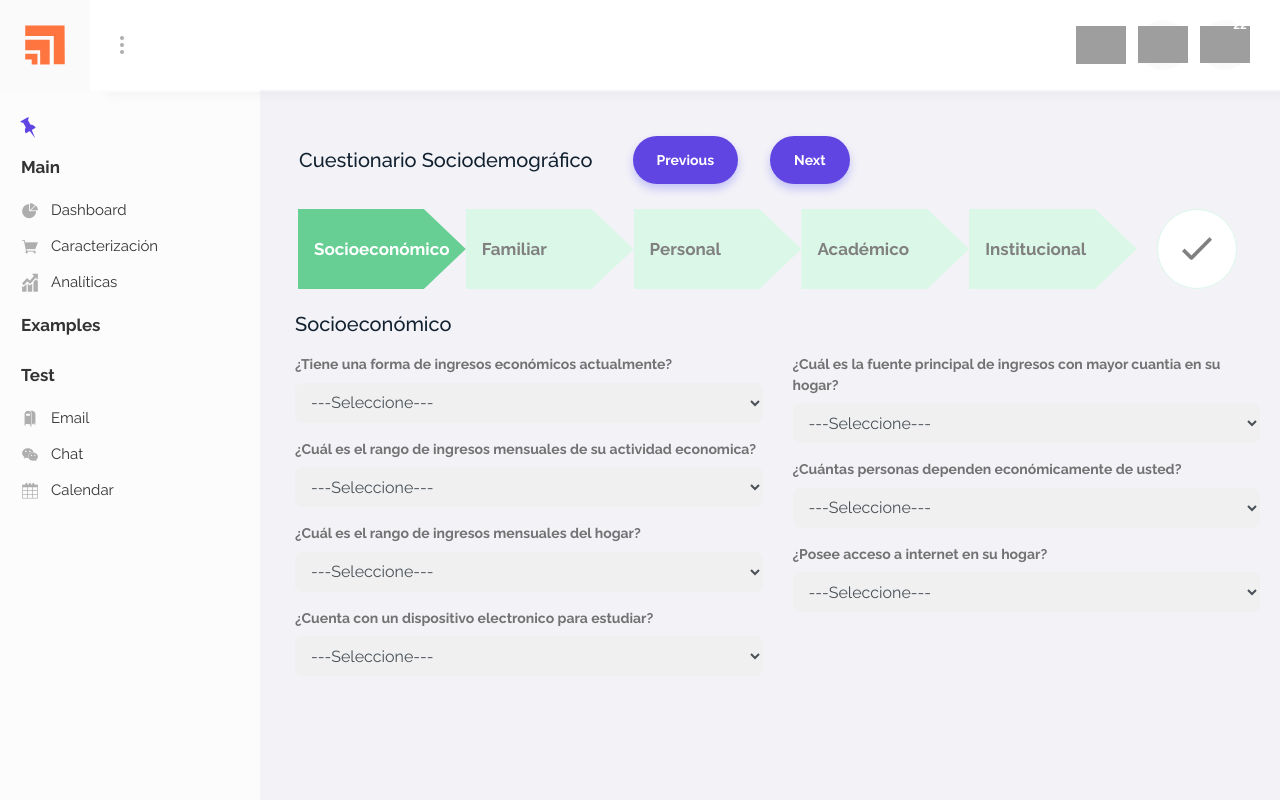
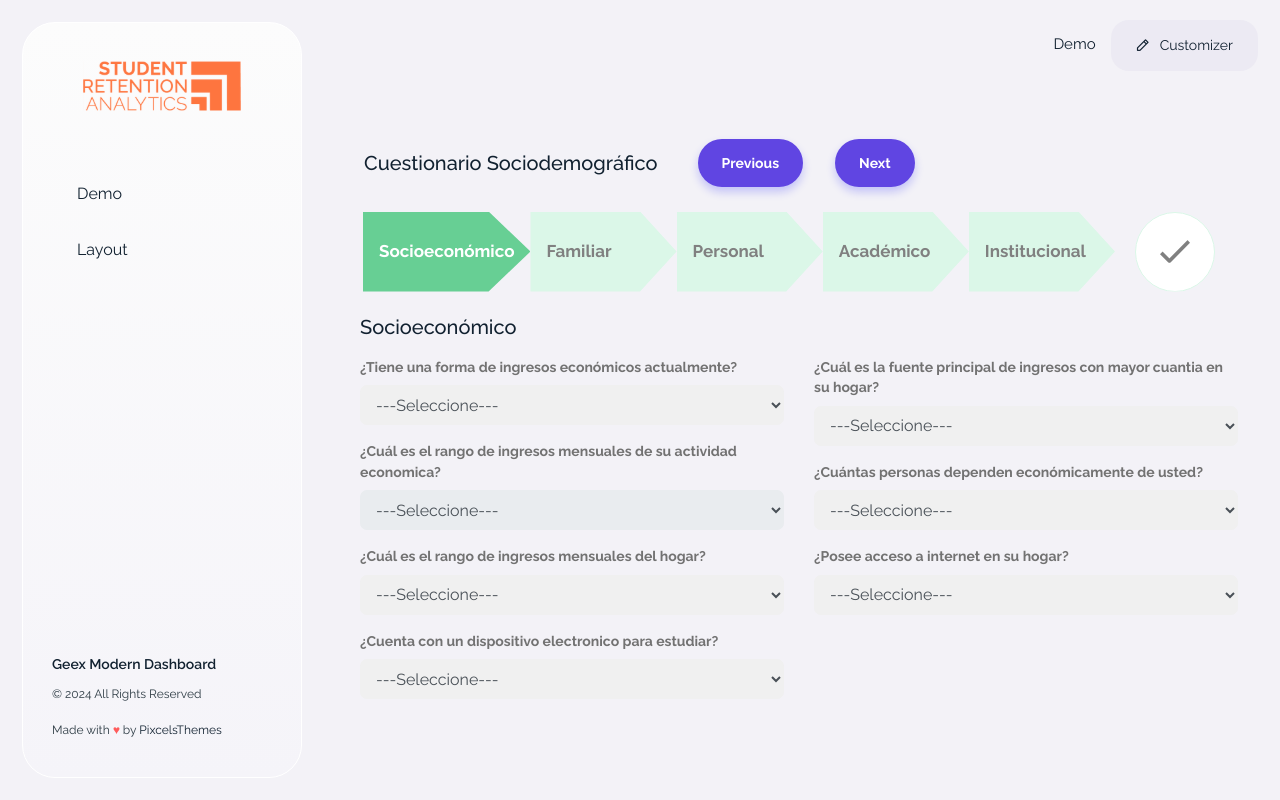
Before and after one commit to OmarcorzO/SRA, a React (Vite) app: page /instrumento in a window 1280 px wide. Built offline with nearby package versions, Linux system fonts and the light colour scheme; grey boxes are pictures that could not be loaded.

Commit message:
Avances de sidebar

```diff
--- a/src/Layouts/FullLayout.tsx
+++ b/src/Layouts/FullLayout.tsx
@@ -7,12 +7,12 @@ import { ReactNode } from "react";
 
 const FullLayout = ({ children }: { children: ReactNode }) => {
   return (
-    <div className="wrapper">
+    <div>
       <Header />
-      <div className="main-wrapper">
+      <main className="geex-main-content">
         <Sidebar />
         <Outlet>{children}</Outlet>
-      </div>
+      </main>
     </div>
   );
 };
--- a/src/assets/GeexStyles/css/sidebar.css
+++ b/src/assets/GeexStyles/css/sidebar.css
@@ -204,7 +204,6 @@ Sidebar
 }
 
 .geex-sidebar__submenu {
-  display: none;
   width: 100%;
   -webkit-box-shadow: 0 3px 10px rgba(0, 0, 0, 0.1);
           box-shadow: 0 3px 10px rgba(0, 0, 0, 0.1);
--- /dev/null
+++ b/src/components/Components.scss
@@ -0,0 +1,55 @@
+.logo-lg {
+    display: block;
+    justify-content: center;
+}
+
+.logo-sm {
+    display: none;
+}
+
+.geex-sidebar {
+    position: fixed;
+    top: 22px;
+    inset-inline-start: 22px;
+    max-width: 20%;
+    padding: 38px 29px;
+    border-radius: 33px;
+    height: 100%;
+    max-height: calc(100vh - 44px);
+    overflow-y: auto;
+    scrollbar-width: none;
+    border: 1px solid var(--white-color);
+    z-index: 100;
+}
+
+
+@media only screen and (max-width: 992px) {
+    .geex-sidebar {
+        min-width: 120px;
+    }
+
+    .geex-main-content {
+        padding-inline-start: 170px;
+    }
+
+    .logo-sm {
+        display: block;
+    }
+
+    .logo-lg {
+        display: none;
+    }
+}
+
+// Sidebar
+.geex-sidebar__submenu {
+    // max-height: 0;
+    // opacity: 0;
+    // overflow: hidden;
+    transition: max-height 0.3s ease-out, opacity 0.3s ease-out;
+  }
+
+.geex-sidebar__menu__item.open .geex-sidebar__submenu {
+    // max-height: 300px; /* Ajusta según el contenido */
+    opacity: 1;
+  }
--- a/src/components/Header.tsx
+++ b/src/components/Header.tsx
@@ -3,109 +3,38 @@ import React from 'react'
 const Header = () => {
   return (
     // Header
-    <header className="header white-bg fixed-top d-flex align-content-center flex-wrap">
-      <div className="logo">
-        <a href="/" className="default-logo">
-          <img src="assets/img/logo.svg" alt="Logo" />
-        </a>
-        <a href="/" className="mobile-logo">
-          <img src="assets/img/mobile-logo.svg" alt="Mobile Logo" />
-        </a>
-      </div>
-
-      <div className="main-header">
-        <div className="container-fluid">
-          <div className="row justify-content-between">
-            <div className="col-3 col-lg-1 col-xl-4">
-              <div className="main-header-left h-100 d-flex align-items-center">
-                <div className="main-header-user">
-                  <a href="#" className="d-flex align-items-center">
-                    <div className="menu-icon">
-                      <span></span>
-                      <span></span>
-                      <span></span>
-                    </div>
-                    <div className="user-profile d-xl-flex align-items-center d-none">
-                      <div className="user-avatar">
-                        <img
-                          src="assets/img/avatar/user.png"
-                          alt="User"
-                        />
-                      </div>
-                      <div className="user-info">
-                        <h4 className="user-name">Abrilay Khatun</h4>
-                        <p className="user-email">abrilakh@gmail.com</p>
-                      </div>
-                    </div>
-                  </a>
-                  <div className="dropdown-menu">
-                    <a href="#">My Profile</a>
-                    <a href="#">Task</a>
-                    <a href="#">Settings</a>
-                    <a href="#">Log Out</a>
-                  </div>
-                </div>
-              </div>
-            </div>
-
-            <div className="col-9 col-lg-11 col-xl-8">
-              <div className="main-header-right d-flex justify-content-end">
-                <ul className="nav">
-                  <li>
-                    <div className="main-header-language">
-                      <a href="#">
-                        <img
-                          src="../../../assets/img/svg/globe-icon.svg"
-                          alt="Language"
-                        />
-                      </a>
-                      <div className="dropdown-menu style--three">
-                        {[
-                          "usa",
-                          "china",
-                          "russia",
-                          "spain",
-                          "brazil",
-                          "france",
-                          "algeria",
-                        ].map((country) => (
-                          <a href="#" key={country}>
-                            <span>
-                              <img
-                                src={`../../../assets/img/${country}.png`}
-                                alt={country}
-                              />
-                            </span>
-                            {country.charAt(0).toUpperCase() + country.slice(1)}
-                          </a>
-                        ))}
-                      </div>
-                    </div>
-                  </li>
-                  <li>
-                    <div className="main-header-message">
-                      <a href="#" className="header-icon">
-                        <img
-                          src="../../../assets/img/svg/message-icon.svg"
-                          alt="Messages"
-                        />
-                      </a>
-                    </div>
-                  </li>
-                  <li>
-                    <div className="main-header-notification">
-                      <a href="#" className="header-icon notification-icon">
-                        <span className="count">22</span>
-                        <img
-                          src="../../../assets/img/svg/notification-icon.svg"
-                          alt="Notifications"
-                        />
-                      </a>
-                    </div>
-                  </li>
-                </ul>
-              </div>
-            </div>
+    <header className="geex-header">
+      <div className="geex-header__wrapper">
+        <nav className="geex-header__menu-wrapper">
+          <ul className="geex-header__menu">
+            <li className="geex-header__menu__item has-children">
+              <a href="#" className="geex-header__menu__link">
+                <span>Demo</span>
+              </a>
+              <ul className="geex-header__submenu">
+                <li className="geex-header__menu__item">
+                  <a href="/" className="geex-header__menu__link">Server Management</a>
+                </li>
+                <li className="geex-header__menu__item">
+                  <a href="/banking" className="geex-header__menu__link">Banking</a>
+                </li>
+                <li className="geex-header__menu__item">
+                  <a href="/crypto" className="geex-header__menu__link">Crypto</a>
+                </li>
+                <li className="geex-header__menu__item">
+                  <a href="/invoicing" className="geex-header__menu__link">Invoicing</a>
+                </li>
+              </ul>
+            </li>
+            {/* Puedes seguir agregando más menús de la misma forma */}
+          </ul>
+        </nav>
+        <div className="geex-header__action">
+          <div className="geex-header__action__item">
+            <button className="geex-btn geex-btn__customizer">
+              <i className="uil uil-pen"></i>
+              <span>Customizer</span>
+            </button>
           </div>
         </div>
       </div>
--- a/src/components/Outlet.tsx
+++ b/src/components/Outlet.tsx
@@ -6,7 +6,7 @@ interface OutletProps {
 }
 
 const Outlet = ({ children }: OutletProps) => {
-  return <div className="main-content">{children}</div>;
+  return <div className="geex-content">{children}</div>;
 };
 
 export default Outlet;
--- a/src/components/Sidebar.tsx
+++ b/src/components/Sidebar.tsx
@@ -1,70 +1,128 @@
-import React from 'react'
+import React from "react";
+import "./Components.scss";
 
 const Sidebar = () => {
+  const [isOpen, setIsOpen] = React.useState(0);
+
+  const selOpt = (num: number) => {
+    isOpen === num ? setIsOpen(0) : setIsOpen(num);
+  };
+
   return (
     // Sidebar
-    <nav className="sidebar" data-trigger="scrollbar">
-      <div className="sidebar-header d-none d-lg-block">
-        <div className="sidebar-toogle-pin">
-          <i className="icofont-tack-pin"></i>
+    <div className="geex-sidebar">
+      <a href="#" className="geex-sidebar__close">
+        <i className="uil uil-times"></i>
+      </a>
+      <div className="geex-sidebar__wrapper">
+        <div className="geex-sidebar__header">
+          <a href="/" className="geex-sidebar__logo">
+            <img
+              className="logo-lite logo-lg"
+              src="assets/img/logo.svg"
+              alt="logo"
+            />
+            <img
+              className="logo-dark"
+              src="/assets/img/logo-lite.svg"
+              alt="logo"
+            />
+          </a>
+          <a href="/" className="geex-sidebar__logo">
+            <img
+              className="logo-lite logo-sm"
+              src="assets/img/mobile-logo.svg"
+              alt="logo"
+            />
+            <img
+              className="logo-dark"
+              src="/assets/img/mobile-logo.svg"
+              alt="logo"
+            />
+          </a>
         </div>
-      </div>
-
-      <div className="sidebar-body">
-        <ul className="nav">
-          <li className="nav-category">Main</li>
-          <li>
-            <a href="/dashboard">
-              <i className="icofont-pie-chart"></i>
-              <span className="link-title">Dashboard</span>
+        <nav className="geex-sidebar__menu-wrapper">
+          <ul className="geex-sidebar__menu">
+            <li className="geex-sidebar__menu__item has-children">
+              <a
+                href="#"
+                className="geex-sidebar__menu__link"
+                onClick={(e) => {
+                  e.preventDefault();
+                  selOpt(1);
+                }}
+              >
+                <span>Demo</span>
+              </a>
+              {isOpen === 1 && (
+                <ul className="geex-sidebar__submenu">
+                  <li className="geex-sidebar__menu__link">
+                    <a href="/server-management">Server Management</a>
+                  </li>
+                  <li className="geex-sidebar__menu__link">
+                    <a href="/banking">Banking</a>
+                  </li>
+                  <li className="geex-sidebar__menu__link">
+                    <a href="/crypto">Crypto</a>
+                  </li>
+                  <li className="geex-sidebar__menu__link">
+                    <a href="/invoicing">Invoicing</a>
+                  </li>
+                </ul>
+              )}
+            </li>
+            <li className="geex-sidebar__menu__item has-children">
+              <a
+                href="#"
+                className="geex-sidebar__menu__link"
+                onClick={(e) => {
+                  e.preventDefault();
+                  selOpt(2);
+                }}
+              >
+                <span>Layout</span>
+              </a>
+              {isOpen === 2 && (
+                <ul className="geex-sidebar__submenu">
+                  <li className="geex-sidebar__menu__link">
+                    <a href="#" className="geex-customizer__btn--top">
+                      Top Menu
                     </a>
                   </li>
-          <li>
-            <a href="/instrumento">
-              <i className="icofont-shopping-cart"></i>
-              <span className="link-title">Caracterización</span>
+                  <li className="geex-sidebar__menu__link">
+                    <a href="#" className="geex-customizer__btn--side">
+                      Side Menu
                     </a>
                   </li>
-          <li>
-            <a href="/analiticas">
-              <i className="icofont-chart-histogram"></i>
-              <span className="link-title">Analíticas</span>
+                  <li className="geex-sidebar__menu__link">
+                    <a href="#" className="geex-customizer__btn--light">
+                      Light Demo
                     </a>
                   </li>
-          <li className="nav-category">Examples</li>
-          <li className="nav-category">Test</li>
-          <li>
-            <a href="#">
-              <i className="icofont-mail-box"></i>
-              <span className="link-title">Email</span>
-            </a>
-            <ul className="nav sub-menu">
-              <li>
-                <a href="/email/inbox">Inbox</a>
-              </li>
-              <li>
-                <a href="/email/read">Read</a>
-              </li>
-              <li>
-                <a href="/email/compose">Compose</a>
-              </li>
-            </ul>
-          </li>
-          <li>
-            <a href="/chat">
-              <i className="icofont-wechat"></i>
-              <span className="link-title">Chat</span>
-            </a>
-          </li>
-          <li>
-            <a href="/calendar">
-              <i className="icofont-calendar"></i>
-              <span className="link-title">Calendar</span>
+                  <li className="geex-sidebar__menu__link">
+                    <a href="#" className="geex-customizer__btn--dark">
+                      Dark Demo
                     </a>
                   </li>
                 </ul>
+              )}
+            </li>
+          </ul>
+        </nav>
+        <div className="geex-sidebar__footer">
+          <span className="geex-sidebar__footer__title">
+            Geex Modern Dashboard
+          </span>
+          <p className="geex-sidebar__footer__copyright">
+            © 2024 All Rights Reserved
+          </p>
+          <p className="geex-sidebar__footer__author">
+            Made with <span className="heart-icon">♥</span> by{" "}
+            <a href="#">PixcelsThemes</a>
+          </p>
         </div>
-    </nav>
+      </div>
+    </div>
     // End Sidebar
   );
 };
--- a/src/pages/instrument/Instrument.tsx
+++ b/src/pages/instrument/Instrument.tsx
@@ -252,6 +252,7 @@ const Instrument = () => {
                               className="form-control"
                               value={answers.rango_ingresos_mensuales}
                               onChange={handleChange}
+                              disabled={answers.ingresos_economicos === "-1"}
                             >
                               <option value="-1">---Seleccione---</option>
                               <option value="5">Menos de 1 SMMLV</option>
```
Also changed, not shown: public/assets/img/mobile-logo.svg, src/assets/GeexStyles/css/style.css. Lines whose indentation alone changed are shown as unchanged.
